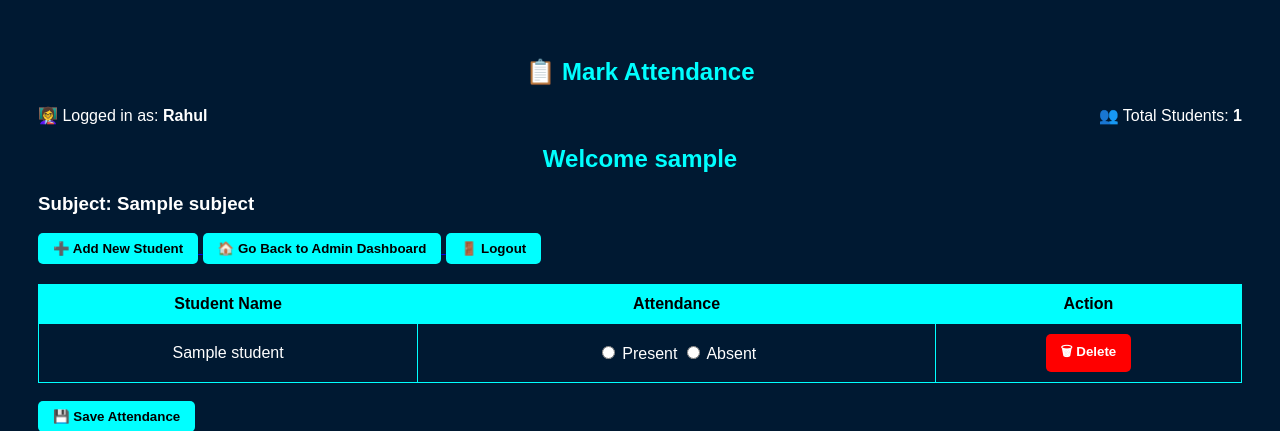
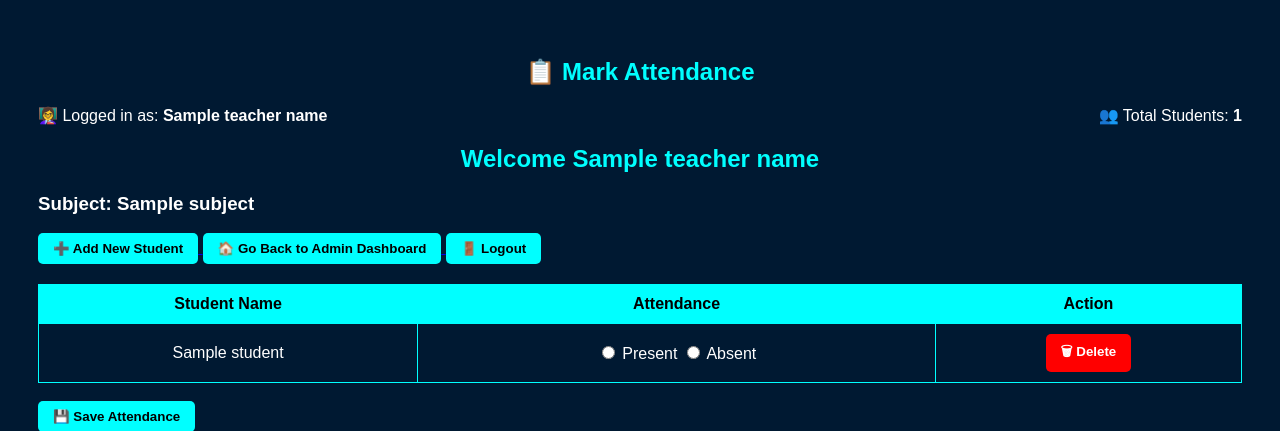
Before and after one commit to Rakshapm511/raksha, a Flask app: template student-docker-project/app/templates/mark_attendance.html in a window 1280 px wide. Shown: the top 431 px of the page. Run offline with Flask 3, Linux system fonts and the light colour scheme; a user stored in the database is signed in; the template is opened without the code that fills it: most values are stand-ins (such as "Sample title", 1, 10 or a date in 2020).

Commit message:
Update mark_attendance.html

```diff
--- a/student-docker-project/app/templates/mark_attendance.html
+++ b/student-docker-project/app/templates/mark_attendance.html
@@ -65,7 +65,7 @@ th{
 
 <div class="top-bar">
     <div>
-        👩‍🏫 Logged in as: <b>{{ session['username'] }}</b>
+        👩‍🏫 Logged in as: <b>{{ teacher_name }}</b>
     </div>
     <div>
         👥 Total Students: <b>{{ students|length }}</b>
@@ -73,7 +73,7 @@ th{
 </div>
 
 <div style="margin-bottom:20px;">
-    <h2>Welcome {{ username }}</h2>
+    <h2>Welcome {{ teacher_name }}</h2>
 
     <h3>Subject: {{ subject }}</h3>
 
@@ -107,8 +107,7 @@ th{
         <input type="radio" name="status_{{ student.id }}" value="Absent"> Absent
     </td>
     <td>
-        <a href="/delete/{{ student.id }}"
-   onclick="return confirm('Are you sure you want to delete this student?')">
+        <a href="/delete/{{ student.id }}">
     <button type="button" style="background:red;color:white;">
         🗑 Delete
     </button>
```
